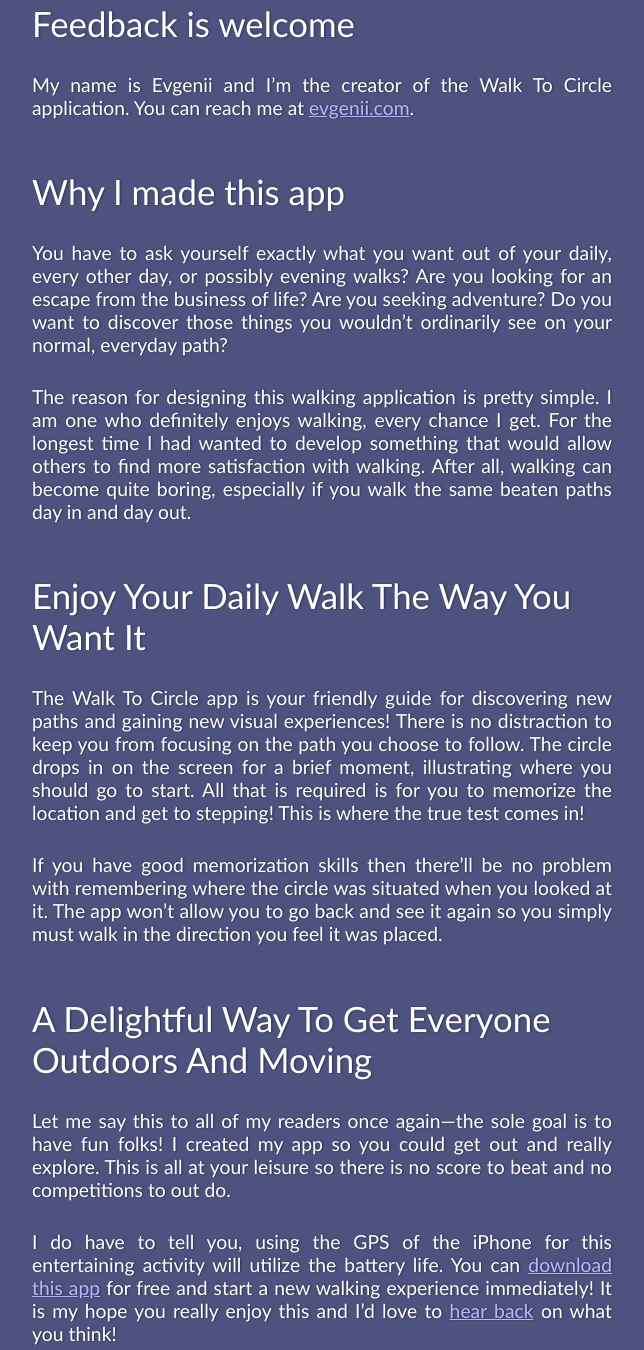
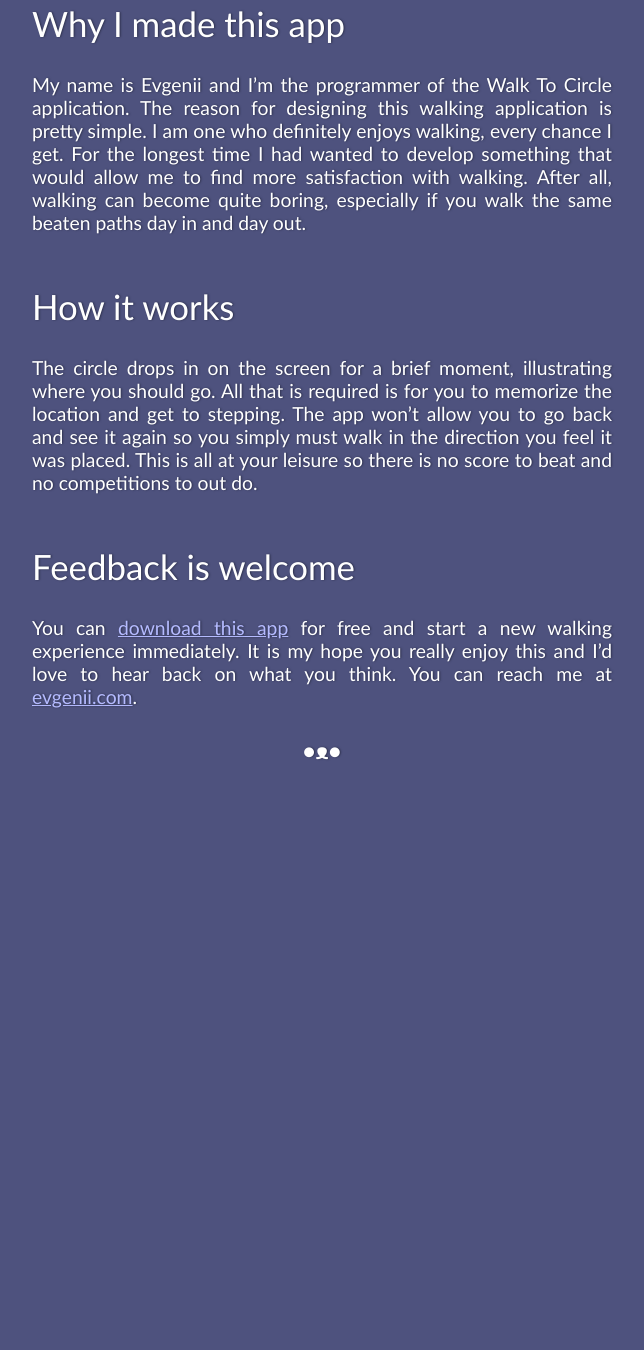
Before and after one commit to evgenyneu/walk_to_circle_web, a website: page app/index.html in a window 1280 px wide. Shown: the part 950-2300 px from the top of the page, without its empty margins (318-962 px from the left). After the commit the page ends 1760 px from the top, so only its background shows below. Drawn offline with nearby package versions, Linux system fonts and the light colour scheme; files that its build step writes are made by us from their sources.

Commit message:
Make smaller

```diff
--- a/app/index.html
+++ b/app/index.html
@@ -45,30 +45,17 @@
         <iframe width="560" height="315" src='http://www.youtube.com/embed/rKACkn3s2uA?rel=0' frameborder='0' allowfullscreen></iframe>
       </div>
 
+      <h2>Why I made this app</h2>
+
+      <p>My name is Evgenii and I’m the programmer of the Walk To Circle application. The reason for designing this walking application is pretty simple. I am one who definitely enjoys walking, every chance I get. For the longest time I had wanted to develop something that would allow me to find more satisfaction with walking. After all, walking can become quite boring, especially if you walk the same beaten paths day in and day out.</p>
+
+      <h2>How it works</h2>
+
+      <p>The circle drops in on the screen for a brief moment, illustrating where you should go. All that is required is for you to memorize the location and get to stepping. The app won’t allow you to go back and see it again so you simply must walk in the direction you feel it was placed. This is all at your leisure so there is no score to beat and no competitions to out do.</p>
+
       <h2>Feedback is welcome</h2>
 
-      <p>
-        My name is Evgenii and I’m the creator of the Walk To Circle application.
-        You can reach me at <a href="http://evgenii.com">evgenii.com</a>.
-      </p>
-
-      <h2>Why I made this app</h2>
-
-      <p>You have to ask yourself exactly what you want out of your daily, every other day, or possibly evening walks? Are you looking for an escape from the business of life? Are you seeking adventure? Do you want to discover those things you wouldn’t ordinarily see on your normal, everyday path?</p>
-
-      <p>The reason for designing this walking application is pretty simple. I am one who definitely enjoys walking, every chance I get. For the longest time I had wanted to develop something that would allow others to find more satisfaction with walking. After all, walking can become quite boring, especially if you walk the same beaten paths day in and day out.</p>
-
-      <h2>Enjoy Your Daily Walk The Way You Want It</h2>
-
-      <p>The Walk To Circle app is your friendly guide for discovering new paths and gaining new visual experiences! There is no distraction to keep you from focusing on the path you choose to follow. The circle drops in on the screen for a brief moment, illustrating where you should go to start. All that is required is for you to memorize the location and get to stepping! This is where the true test comes in!</p>
-
-      <p>If you have good memorization skills then there’ll be no problem with remembering where the circle was situated when you looked at it. The app won’t allow you to go back and see it again so you simply must walk in the direction you feel it was placed.</p>
-
-      <h2>A Delightful Way To Get Everyone Outdoors And Moving</h2>
-
-      <p>Let me say this to all of my readers once again—the sole goal is to have fun folks! I created my app so you could get out and really explore. This is all at your leisure so there is no score to beat and no competitions to out do.</p>
-
-      <p>I do have to tell you, using the GPS of the iPhone for this entertaining activity will utilize the battery life. You can <a href='https://itunes.apple.com/us/app/walk-to-circle/id955310614'>download this app</a> for free and start a new walking experience immediately! It is my hope you really enjoy this and I’d love to <a href="http://evgenii.com">hear back</a> on what you think!</p>
+      <p>You can <a href='https://itunes.apple.com/us/app/walk-to-circle/id955310614'>download this app</a> for free and start a new walking experience immediately. It is my hope you really enjoy this and I’d love to hear back on what you think. You can reach me at <a href="http://evgenii.com">evgenii.com</a>.</p>
 
 
       <h3>•ᴥ•</h3>
```
